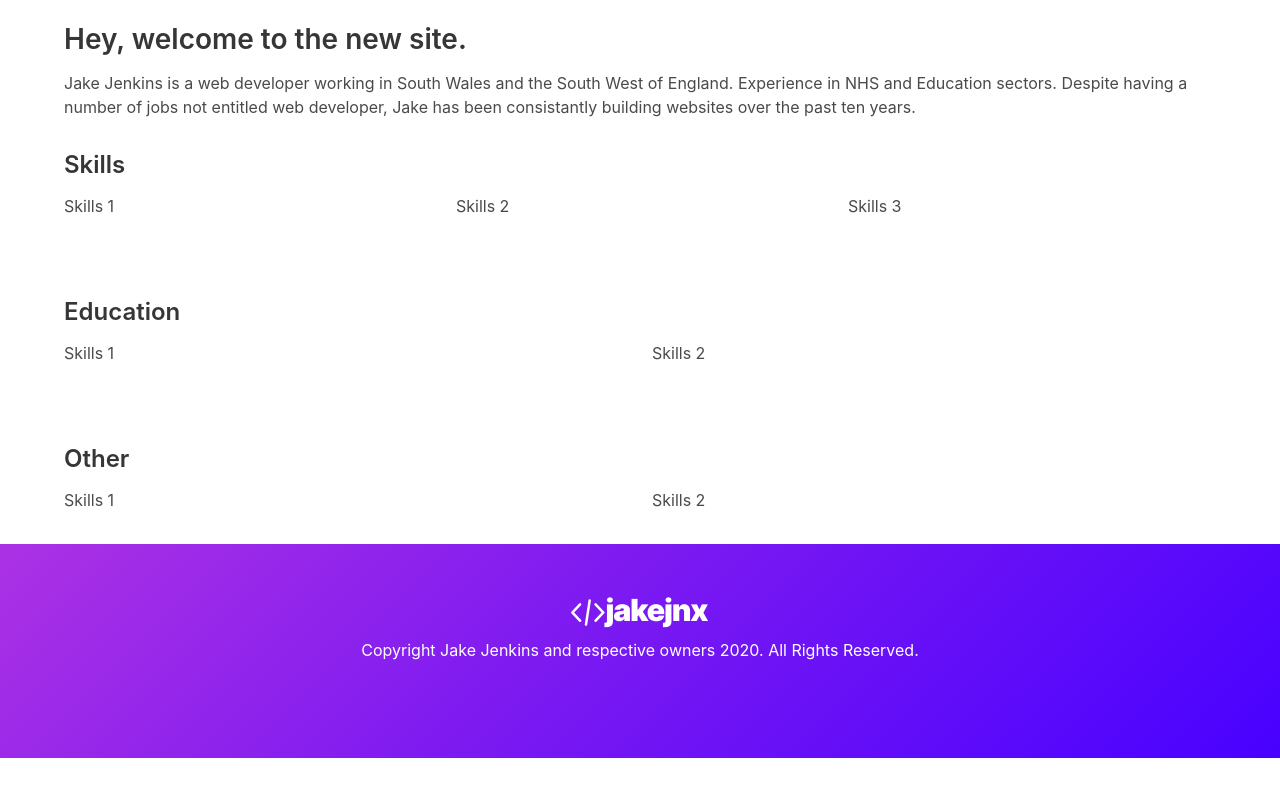
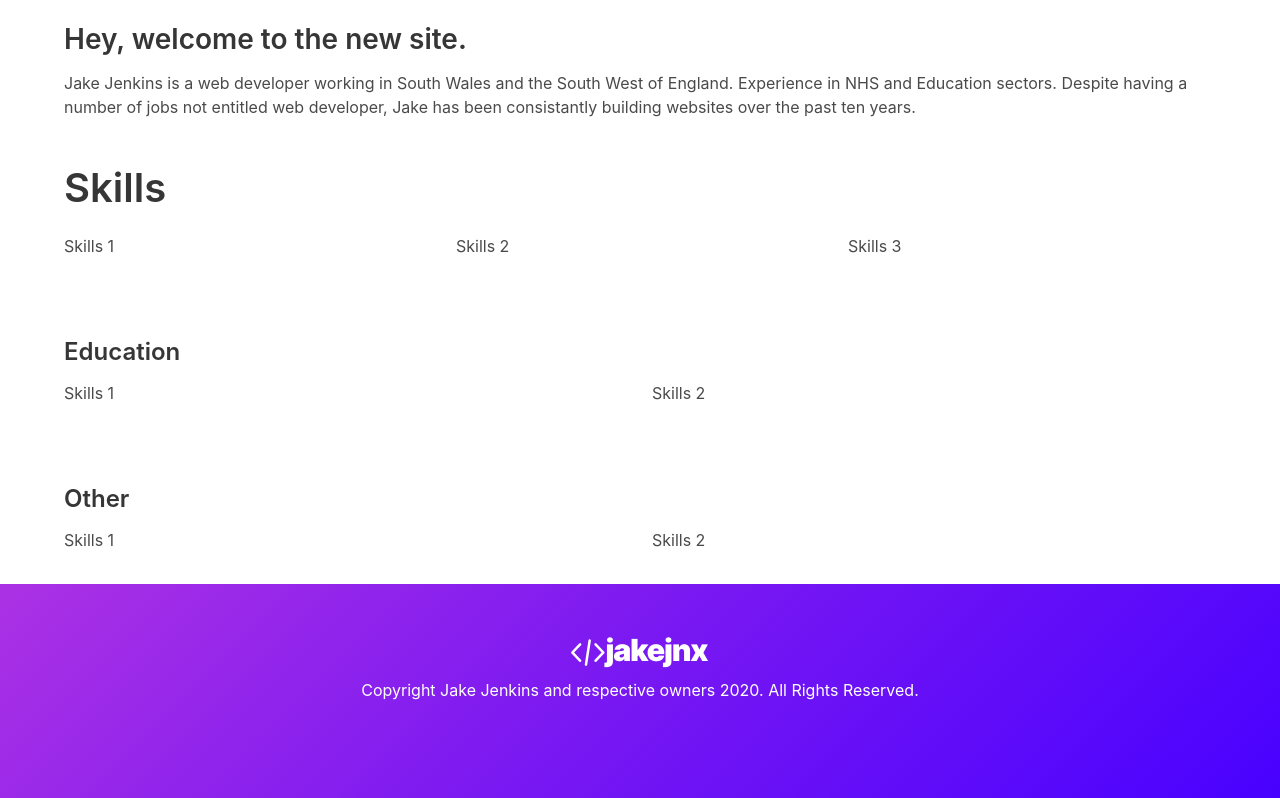
Before and after one commit to jake-jenkins/jjnx-bulma, a Jekyll site: the page built from index.markdown, in a window 1280 px wide. Shown: the part 518-1316 px from the top of the page. Built offline with Jekyll 4.4.1, drawn with Linux system fonts in a browser that asks for light colours; before the commit the page ends 1276 px from its top, so only the background shows below that.

Commit message:
Updated Index

```diff
--- a/index.markdown
+++ b/index.markdown
@@ -14,7 +14,7 @@ layout: home
 Jake Jenkins is a web developer working in South Wales and the South West of England. Experience in NHS and Education sectors. Despite having a number of jobs not entitled web developer, Jake has been consistantly building websites over the past ten years.
 </p>
 
-<h3>Skills</h3>
+<h2 class="subtitle is-2">Skills</h2>
 <div class="columns">
   <div class="column">
     Skills 1
```
